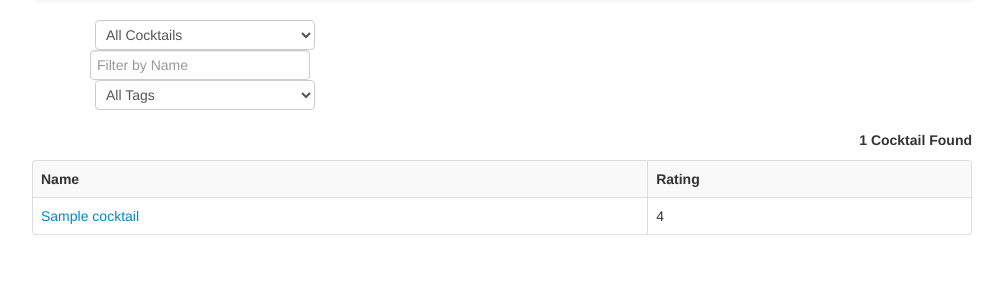
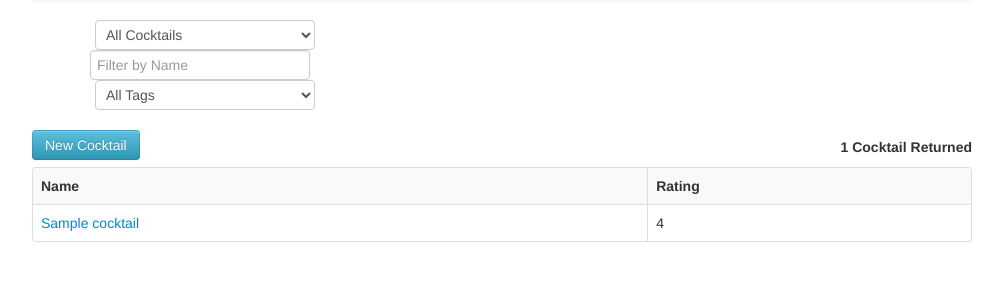
Before and after one commit to UVaCS4750-F13/spiritguide, a CakePHP app: the page made by app/View/Cocktails/index.ctp in a window 1280 px wide. Shown: the part 62-362 px from the top of the page, without its empty margins (138-1141 px from the left). Run offline with PHP 8.4 and a stand-in for CakePHP, Linux system fonts and the light colour scheme; the template is opened without the code that fills it: most values are stand-ins (such as "Sample title", 1, 10 or a date in 2020); form fields are guessed from the names that the template uses; some libraries are stand-ins or nearby versions.

Commit message:
Add new cocktail button

```diff
--- a/app/View/Cocktails/index.ctp
+++ b/app/View/Cocktails/index.ctp
@@ -29,7 +29,11 @@
 </span>
 
 	<?php $plural = "s"; if ($count == 1) { $plural = ""; } ?>
-<span><h5><?php echo  __($count.' Cocktail'.$plural.' Found'); ?></h5></span>
+<span>
+	<button class ="btn btn-info">
+		New Cocktail
+		</button>
+	<h5 id="cocktail-results"><?php echo  __($count.' Cocktail'.$plural.' Returned'); ?></h5></span>
 	<table class="table table-striped table-bordered" cellpadding="0" cellspacing="0">
 				<tr>
 			<th><?php echo 'Name'; ?></th>
--- a/app/webroot/css/style.css
+++ b/app/webroot/css/style.css
@@ -108,6 +108,10 @@ html {
 	display: inline-block;
 }
 
+#IngredientFilterForm {
+	margin-bottom: 8px;
+}
+
 #cocktail-index-span {
 	width: 890px;
 	margin: 0 auto;
@@ -120,5 +124,9 @@ html {
 	margin-right: 5px;
 }
 
+#cocktail-results {
+	margin-top: 7px;
+}
+
 span h5 {float: right;}
 h5 {margin-top: 0px;}
```
Also changed, not shown: app/webroot/fonts/glyphicons-halflings-regular.ttf (added), app/webroot/fonts/glyphicons-halflings-regular.woff (added), 3 other files.
